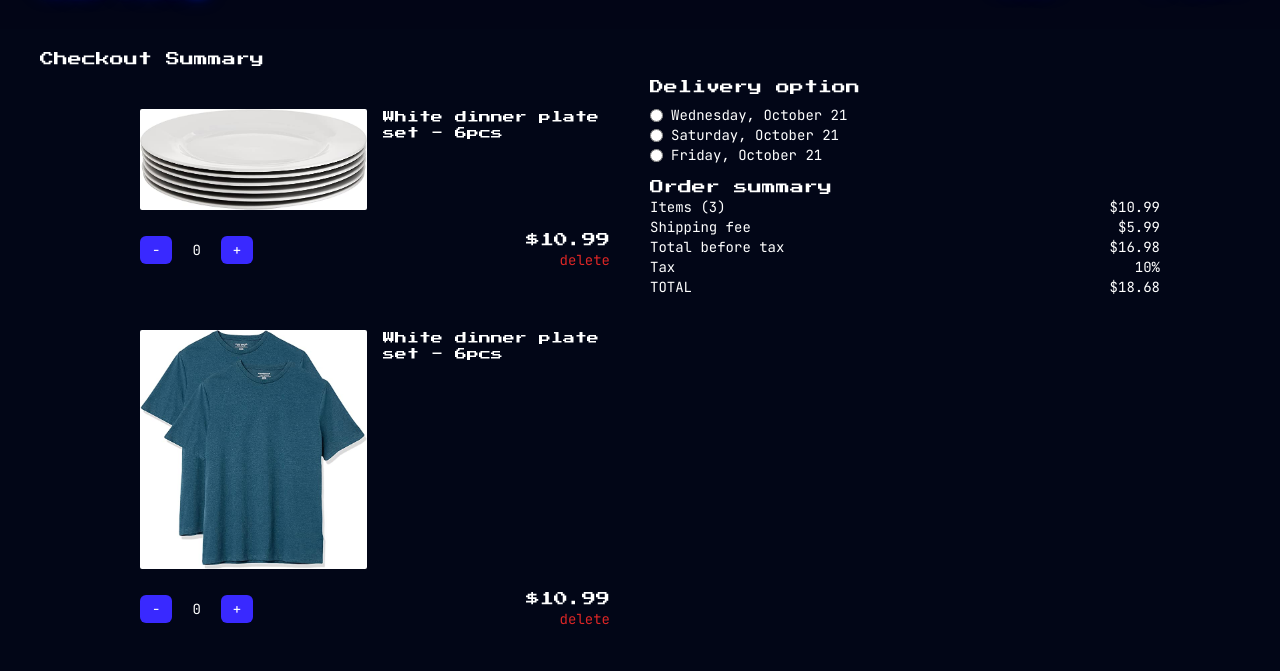
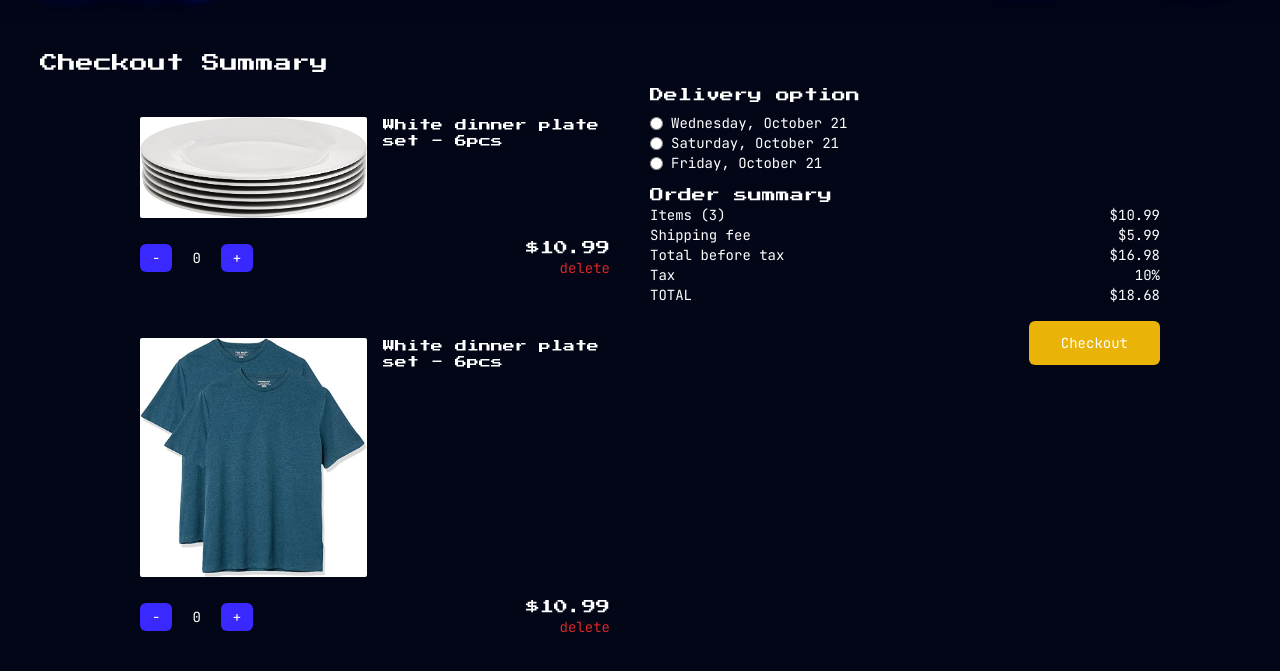
Before and after one commit to 0xShad/cartify, a website built with Vite: page cart.html in a window 1280 px wide. Shown: the part 67-738 px from the top of the page. Built offline with nearby package versions, Linux system fonts and the light colour scheme.

Commit message:
checkout btn

```diff
--- a/cart.html
+++ b/cart.html
@@ -35,7 +35,7 @@
     </header>
 
     <main class="text-white  w-full px-10 py-5 ">
-      <h1 class="mb-2">Checkout Summary</h1>
+      <h1 class="mb-2 text-lg">Checkout Summary</h1>
       <div class="summary-grid grid grid-cols-1 gap-5 md:grid-cols-2 md:px-20">
         <div class="cart-summary grid grid-cols-1 gap-2">
             <div class="card p-5 dark:bg-gray-800 dark:border-gray-700 rounded-lg">
@@ -124,6 +124,9 @@
                       <p>TOTAL</p>
                       <p>$18.68</p>
                     </div>
+                    <div class="flex justify-end">
+                    <button class="bg-yellow-500 px-8 py-3 text-md rounded-md mt-4">Checkout</button>
+                    </div>
                 </div>
 
                 </div>
```
